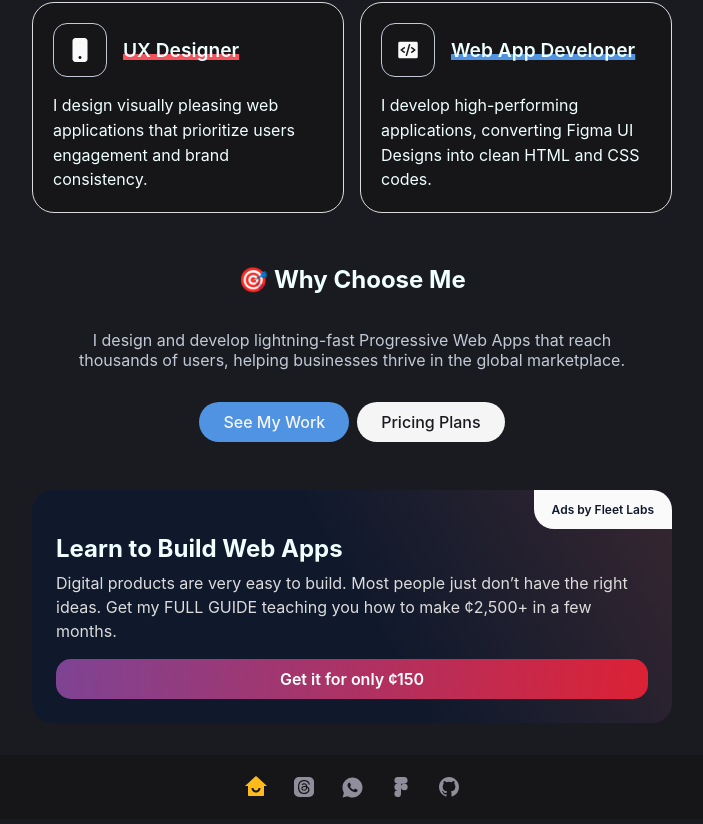
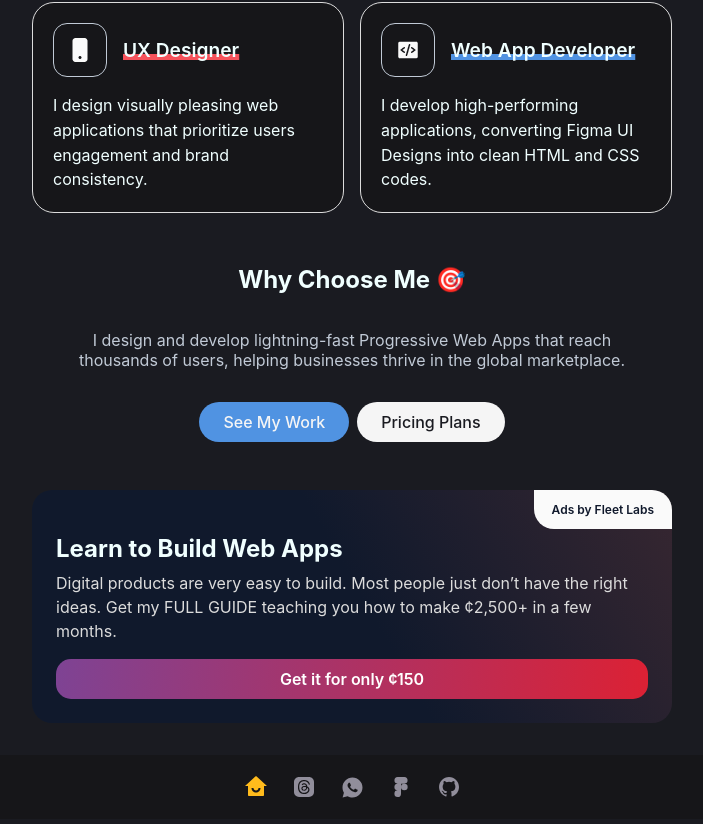
Before and after one commit to joeokat/Portfolio2.0, a React (Create React App) app: page / in a window 1280 px wide. Shown: the part 667-1491 px from the top of the page, without its empty margins (288-991 px from the left). Built offline with nearby package versions, Linux system fonts and the light colour scheme.

Commit message:
Update Work.jsx

```diff
--- a/src/components/Work.jsx
+++ b/src/components/Work.jsx
@@ -5,7 +5,7 @@ import { Link } from 'react-router-dom'
 export const Work = () => {
   return (
     <div className='mywork--container'>
-      <h2 className='hire--me'>🎯 Why Choose Me</h2>
+      <h2 className='hire--me'>Why Choose Me 🎯</h2>
       <p className='work--paragraph'>
       I design and develop lightning-fast Progressive Web Apps that reach
       thousands of users, helping businesses thrive in the global marketplace.
```
